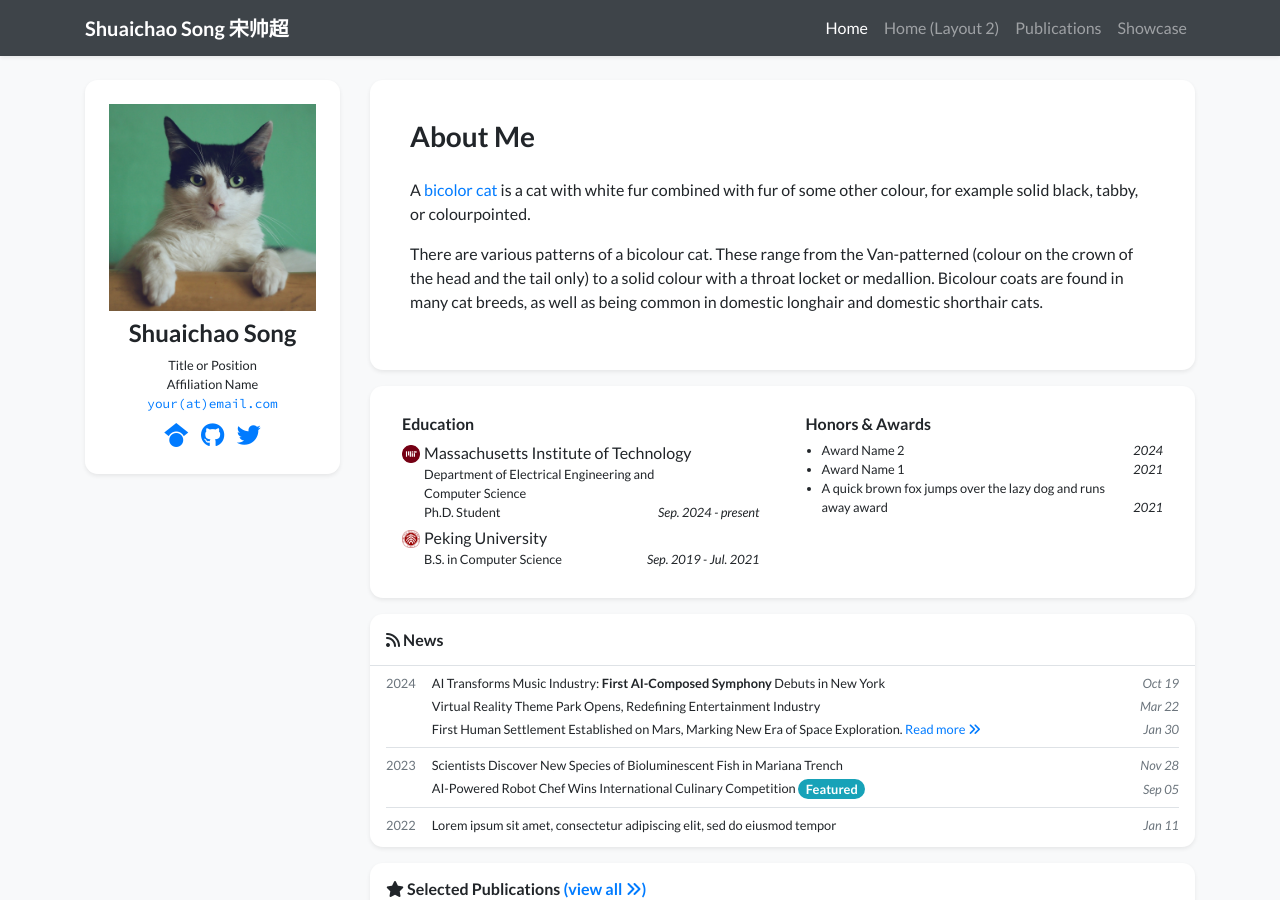
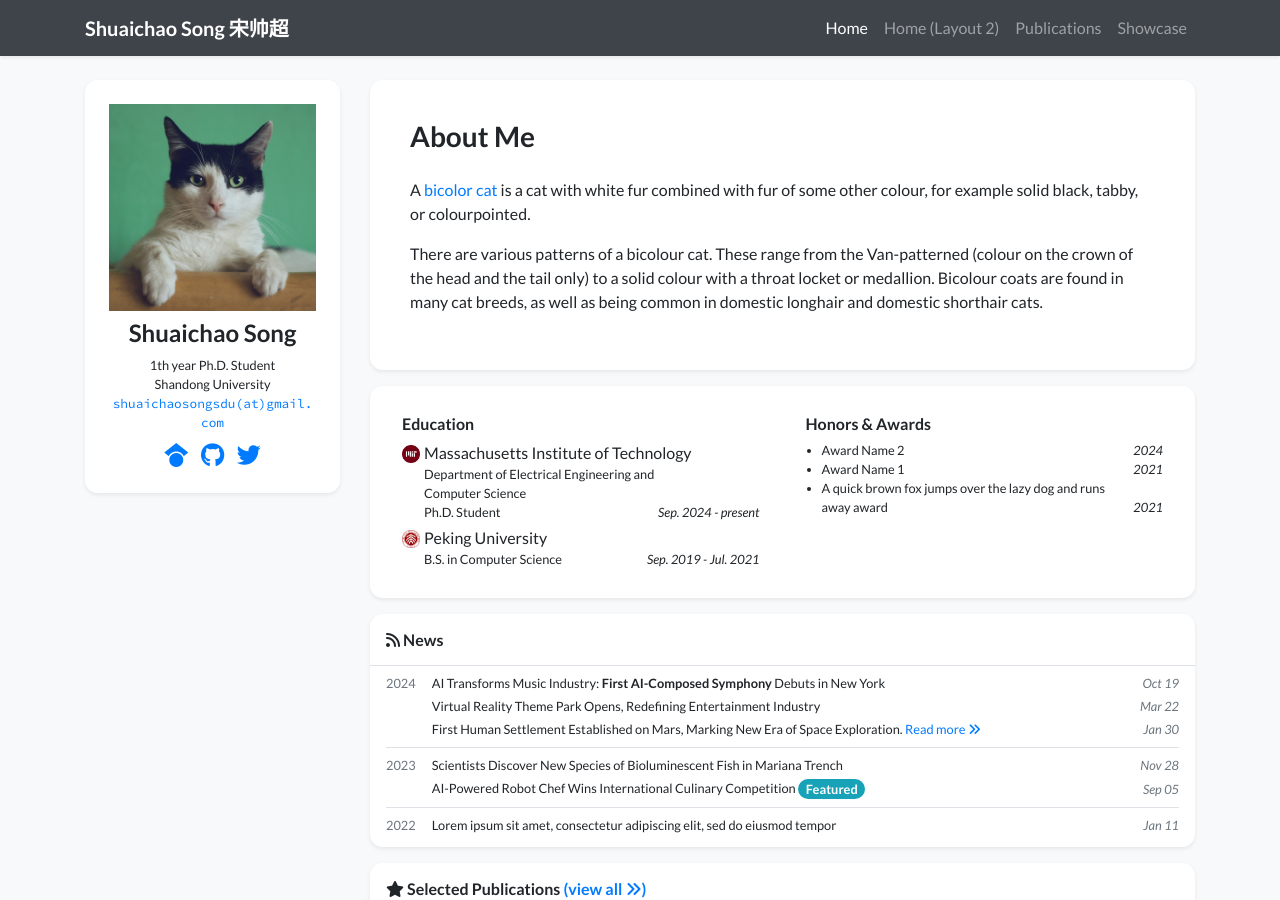
Before and after one commit to shuaichaosong/shuaichaosong.github.io, a Jekyll site: the page built from index.html, in a window 1280 px wide and 900 px high. Built offline with Jekyll 4.4.1, drawn with Linux system fonts in a browser that asks for light colours; nearby versions of some CDN libraries; a style sheet for code colours, icons or effects is not loaded.

Commit message:
Initial setup: updated personal info and publications

```diff
--- a/_data/profile.yml
+++ b/_data/profile.yml
@@ -3,12 +3,12 @@ secondary_name: ""
 navbar_name: "Shuaichao Song 宋帅超"
 
 positions:
-- name: Title or Position
-- name: Affiliation Name
+- name: 1th year Ph.D. Student
+- name: Shandong University
   logo: /assets/images/badges/MIT_Social_circle.png  # Logo is optional
 
 
-email: "your@email.com"
+email: "shuaichaosongsdu@gmail.com"
 # cv_link: link-to-your-cv-file
 gscholar: xFmQpf4AAAAJ  # This is an example, replace it with your own Google Scholar ID
 github: your_github_id
```
